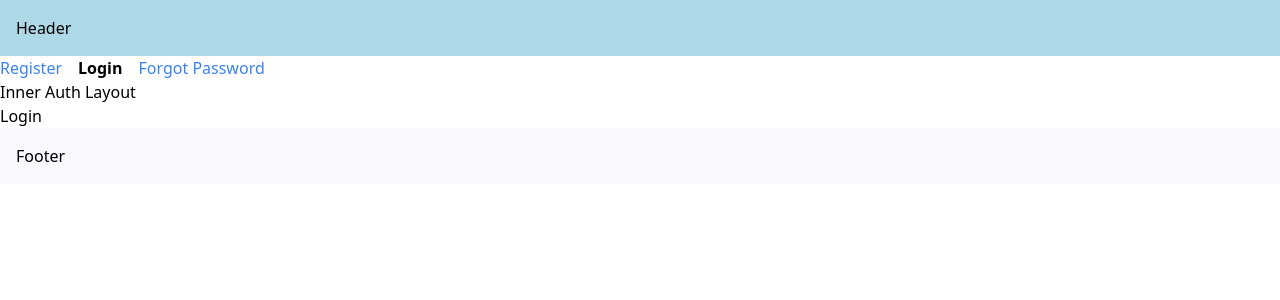
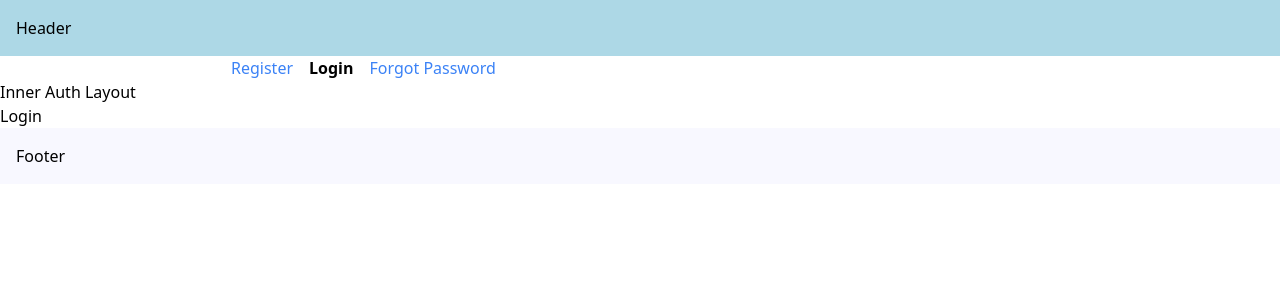
Before and after one commit to prabin819/NEXT, a Next.js app in the folder 02-routing-demo/: page /login in a window 1280 px wide. Shown: the top 300 px of the page. Built offline with nearby package versions, Linux system fonts and the light colour scheme.

Commit message:
22-templates (state not preserved in templates unlike layouts)

```diff
--- a/02-routing-demo/src/app/(auth)/layout.tsx
+++ b/02-routing-demo/src/app/(auth)/template.tsx
@@ -2,6 +2,7 @@
 import Link from "next/link";
 import { usePathname } from "next/navigation";
 import "./styles.css";
+import { useState } from "react";
 
 const navLinks = [
   { name: "Register", href: "/register" },
@@ -15,8 +16,16 @@
   children: React.ReactNode;
 }) {
   const pathname = usePathname();
+
+  const [input, setInput] = useState("");
+
   return (
     <div>
+      <input
+        type="text"
+        value={input}
+        onChange={(e) => setInput(e.target.value)}
+      />
       {navLinks.map((link) => {
         const isActive = pathname.startsWith(link.href);
         return (
```
